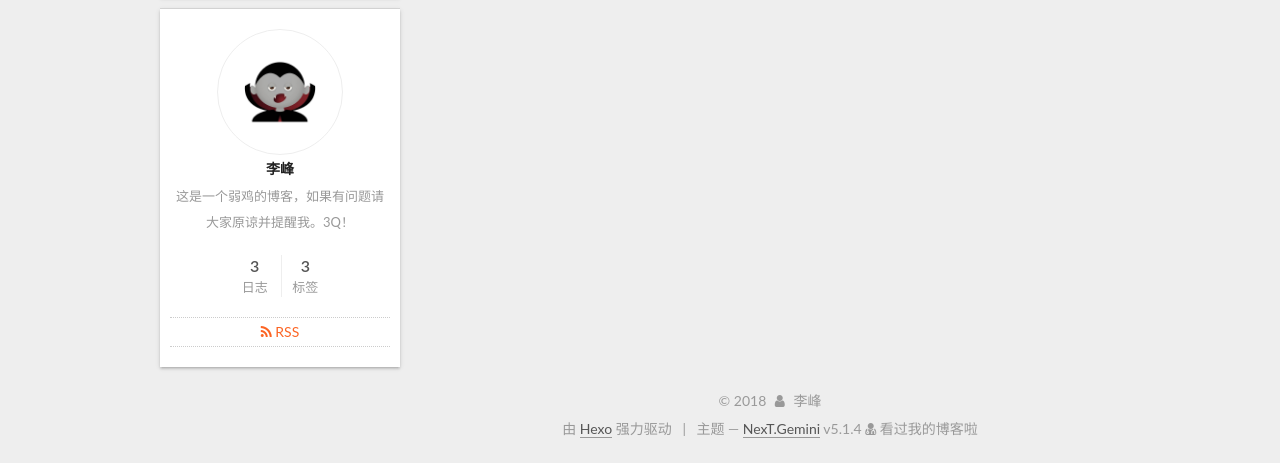
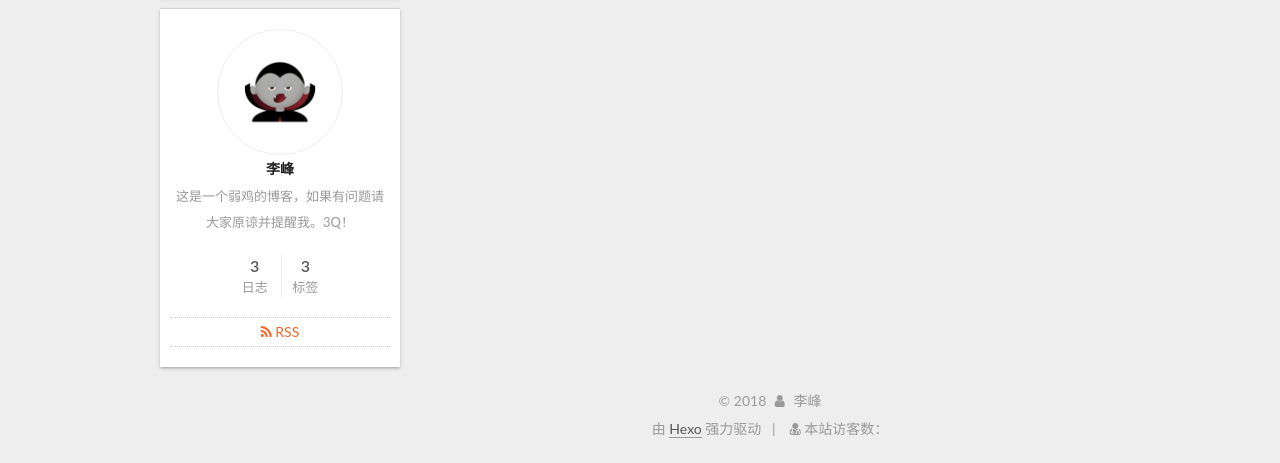
Before and after one commit to xiazi97/xiazi97.github.io, a plain HTML site: page 2018/10/27/hello-world/index.html in a window 1280 px wide. Shown: the part 374-837 px from the top of the page. Drawn offline with Linux system fonts and the light colour scheme; some packages are replaced by stand-ins of ours; a script that the page names is missing.

Commit message:
Site updated: 2018-10-30 00:53:25

```diff
--- a/2018/10/27/hello-world/index.html
+++ b/2018/10/27/hello-world/index.html
@@ -546,14 +546,14 @@
 
 
 
-  <div class="theme-info">主题 &mdash; <a class="theme-link" target="_blank" href="https://github.com/iissnan/hexo-theme-next">NexT.Gemini</a> v5.1.4</div>
+  <div class="theme-info"></div>
 
 
 
 
 <div class="powered-by">
 <i class="fa fa-user-md"></i><span id="busuanzi_container_site_uv">
-  <span id="busuanzi_value_site_uv">看过我的博客啦</span>
+  本站访客数：<span id="busuanzi_value_site_uv"></span>
 </span>
 </div>
 
--- a/css/main.css
+++ b/css/main.css
@@ -1927,7 +1927,7 @@ img:hover {
   width: 4px;
   height: 4px;
   border-radius: 50%;
-  background: #f9998c;
+  background: #8f6cff;
 }
 .links-of-blogroll {
   font-size: 13px;
```
Also changed, not shown: 2018/10/27/你好，Hexo/index.html (+2 -2 lines), 2018/10/30/类中默认成员函数浅析（一）/index.html (+2 -2 lines), about/index.html (+2 -2 lines), archives/2018/10/index.html (+2 -2 lines), archives/2018/index.html (+2 -2 lines), archives/index.html (+2 -2 lines), categories/index.html (+2 -2 lines), index.html (+2 -2 lines), tags/C/index.html (+2 -2 lines), tags/C语言/index.html (+2 -2 lines), tags/Linux/index.html (+2 -2 lines), tags/index.html (+2 -2 lines).
